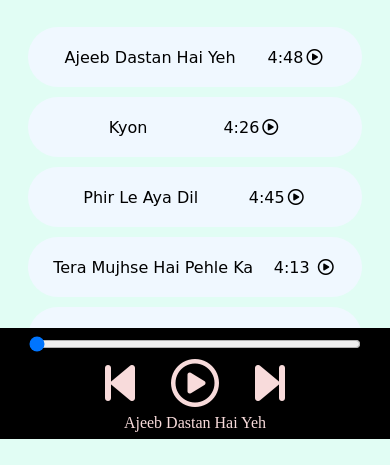
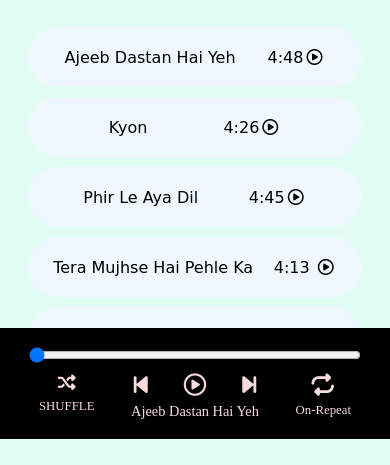
Before and after one commit to SuryanshRuhal/MusicwebClone, a plain HTML site: page musich.html in a window 390 px wide. Shown: the part 405-870 px from the top of the page. Drawn offline with Linux system fonts and the light colour scheme.

Commit message:
shuflle,repeatadded

```diff
--- a/css/musich.css
+++ b/css/musich.css
@@ -87,6 +87,48 @@ cursor: pointer;
 #masterPlay{
     cursor: pointer;
 }
+#shuffle,
+#repeat{
+    cursor: pointer;
+}
+.icons{
+    display: flex;
+    margin-top: 4px;
+    justify-content: space-between;
+    width: 80vw;
+}
+.shuffle,
+.repeat p{
+    text-align: center;
+}
+.songinfo{
+   text-align: center;
+}
+@media only screen and (min-width: 300px) and (max-width:450px) {
+    .bottom i{
+        font-size: 1.4em;
+    }
+    .shuffle,
+.repeat p{
+    font-size: 0.8em;
+}
+.songinfo{
+    font-size: 0.9em;
+}
+}
+
+@media (min-width: 450px) and (max-width:570px) {
+    .bottom i{
+        font-size: 1.9em;
+    }
+    .shuffle,
+.repeat p{
+    font-size: 1em;
+}
+.songinfo{
+    font-size: 1em;
+}
+}
 .bottom{
     background: black;
     position: sticky;
--- a/musich.html
+++ b/musich.html
@@ -68,12 +68,22 @@
         <div class="bottom">
             <input type="range" name="range" min="0" value="0" max="100" id="progressbar">
             <div class="icons">
-                <i class="fa-solid fa-backward-step fa-3x" id="previous"></i>
-                <i class="fa-regular fa-circle-play fa-3x" id="masterPlay"></i>
-                <i class="fa-solid fa-forward-step fa-3x" id="next"></i>
-            </div>
-            <div class="songinfo">
-                <span id="songplay">Ajeeb Dastan Hai Yeh</span>
+                <div class="shuffle">
+                    <i class="fa-solid fa-shuffle fa-3x" id="shuffle"></i>
+                    <p>SHUFFLE</p>
+                </div>
+                <div>
+                    <i class="fa-solid fa-backward-step fa-3x" id="previous"></i>
+                    <i class="fa-regular fa-circle-play fa-3x" id="masterPlay"></i>
+                    <i class="fa-solid fa-forward-step fa-3x" id="next"></i>
+                    <div class="songinfo">
+                        <span id="songplay">Ajeeb Dastan Hai Yeh</span>
+                    </div>
+                </div>
+                <div class="repeat">
+                    <i class="fa-solid fa-repeat fa-3x" id="repeat"></i>
+                    <p>On-Repeat</p>
+                </div>
             </div>
         </div>
     </section>
```
